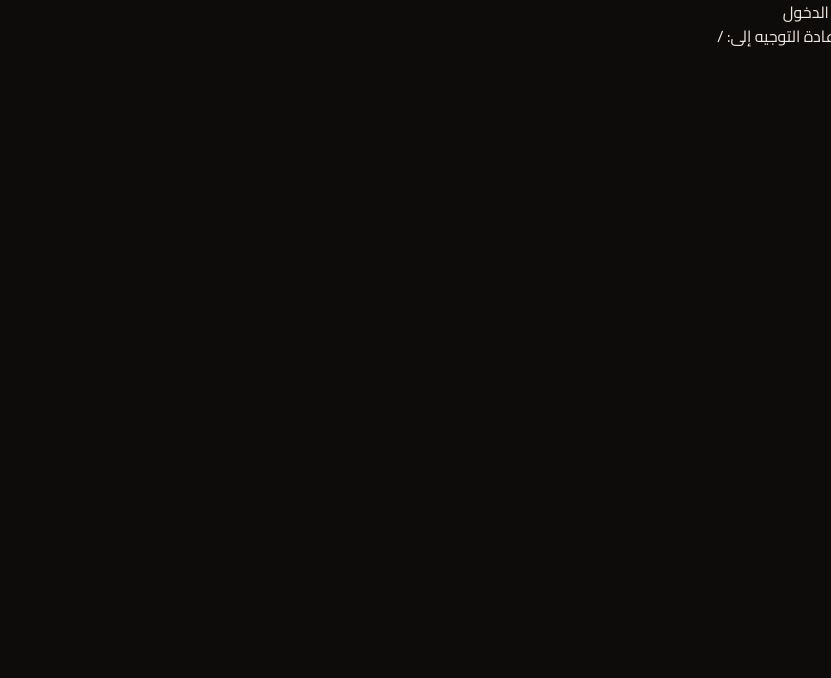
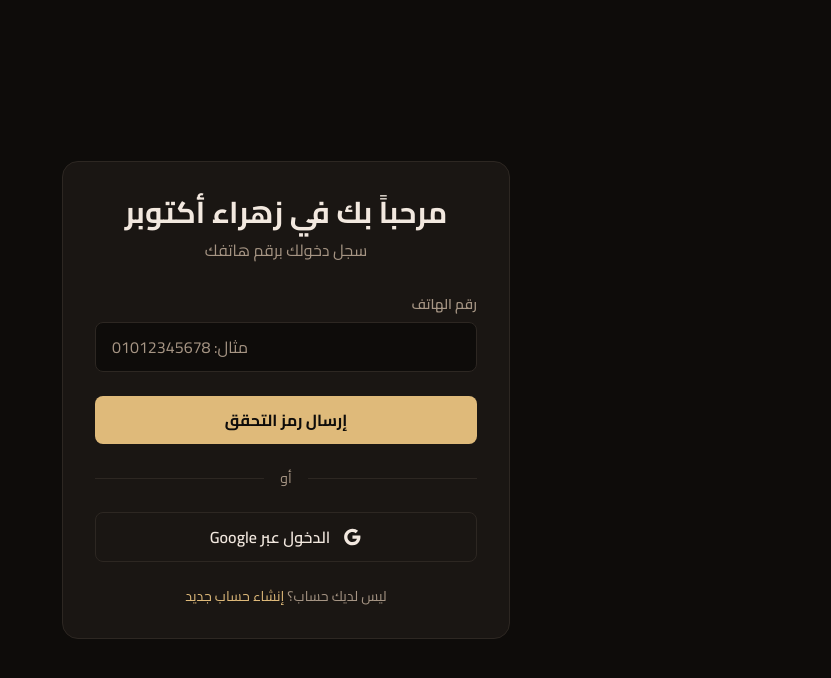
Before and after one commit to mahmoudaleabd/zahraa-platform, a Next.js app: page /auth/login in a window 1280 px wide. Shown: the top 678 px of the page, without its empty margins (449-1280 px from the left). Built offline with nearby package versions, Linux system fonts and the light colour scheme; no server answers.

Commit message:
LoginContent.tsx

```diff
--- a/app/auth/login/LoginContent.tsx
+++ b/app/auth/login/LoginContent.tsx
@@ -1,17 +1,177 @@
 'use client';
 
-import { Suspense } from 'react';
-import { useSearchParams } from 'next/navigation';
+import { Suspense, useState } from 'react';
+import { useSearchParams, useRouter } from 'next/navigation';
+import { supabase } from '@/lib/supabase/client';
 
 function LoginForm() {
   const searchParams = useSearchParams();
   const redirect = searchParams.get('redirect') || '/';
+  const router = useRouter();
+
+  const [phone, setPhone] = useState('');
+  const [otp, setOtp] = useState('');
+  const [step, setStep] = useState<'phone' | 'otp'>('phone');
+  const [loading, setLoading] = useState(false);
+  const [error, setError] = useState('');
+
+  const handleSendOTP = async (e: React.FormEvent) => {
+    e.preventDefault();
+    setLoading(true);
+    setError('');
+
+    const { error } = await supabase.auth.signInWithOtp({
+      phone: phone,
+    });
+
+    if (error) {
+      setError(error.message);
+      setLoading(false);
+    } else {
+      setStep('otp');
+      setLoading(false);
+    }
+  };
+
+  const handleVerifyOTP = async (e: React.FormEvent) => {
+    e.preventDefault();
+    setLoading(true);
+    setError('');
+
+    const { error } = await supabase.auth.verifyOtp({
+      phone: phone,
+      token: otp,
+      type: 'sms',
+    });
+
+    if (error) {
+      setError(error.message);
+      setLoading(false);
+    } else {
+      router.push(redirect);
+      setLoading(false);
+    }
+  };
+
+  const handleGoogleLogin = async () => {
+    setLoading(true);
+    const { error } = await supabase.auth.signInWithOAuth({
+      provider: 'google',
+      options: {
+        redirectTo: `${window.location.origin}/auth/callback`,
+      },
+    });
+
+    if (error) {
+      setError(error.message);
+      setLoading(false);
+    }
+  };
 
   return (
-    <div>
-      {/* محتوى صفحة تسجيل الدخول الحالي */}
-      <h1>تسجيل الدخول</h1>
-      <p>سيتم إعادة التوجيه إلى: {redirect}</p>
+    <div className="min-h-screen bg-[#0e0c0a] flex items-center justify-center p-4">
+      <div className="w-full max-w-md bg-[#1a1613] border border-[#2d2722] rounded-2xl p-8">
+        <h1 className="text-[#f2e8df] text-3xl font-bold text-center mb-2">
+          مرحباً بك في زهراء أكتوبر
+        </h1>
+        <p className="text-[#a69584] text-center mb-8">
+          {step === 'phone' ? 'سجل دخولك برقم هاتفك' : 'أدخل رمز التحقق المرسل إليك'}
+        </p>
+
+        {error && (
+          <div className="bg-[#e11d48]/10 border border-[#e11d48]/30 text-[#e11d48] p-3 rounded-lg mb-4 text-sm">
+            {error}
+          </div>
+        )}
+
+        {step === 'phone' ? (
+          <form onSubmit={handleSendOTP}>
+            <div className="mb-6">
+              <label className="block text-[#a69584] text-sm font-semibold mb-2">
+                رقم الهاتف
+              </label>
+              <input
+                type="tel"
+                value={phone}
+                onChange={(e) => setPhone(e.target.value)}
+                placeholder="مثال: 01012345678"
+                className="w-full bg-[#0e0c0a] border border-[#2d2722] rounded-lg px-4 py-3 text-[#f2e8df] placeholder-[#a69584] focus:border-[#dfba7a] focus:outline-none transition-colors"
+                required
+              />
+            </div>
+
+            <button
+              type="submit"
+              disabled={loading}
+              className="w-full bg-[#dfba7a] hover:bg-[#cda767] text-[#0e0c0a] font-bold py-3 rounded-lg transition-all disabled:opacity-50 disabled:cursor-not-allowed"
+            >
+              {loading ? 'جاري الإرسال...' : 'إرسال رمز التحقق'}
+            </button>
+          </form>
+        ) : (
+          <form onSubmit={handleVerifyOTP}>
+            <div className="mb-6">
+              <label className="block text-[#a69584] text-sm font-semibold mb-2">
+                رمز التحقق
+              </label>
+              <input
+                type="text"
+                value={otp}
+                onChange={(e) => setOtp(e.target.value)}
+                placeholder="أدخل الرمز المكون من 6 أرقام"
+                className="w-full bg-[#0e0c0a] border border-[#2d2722] rounded-lg px-4 py-3 text-[#f2e8df] placeholder-[#a69584] focus:border-[#dfba7a] focus:outline-none transition-colors"
+                required
+              />
+            </div>
+
+            <button
+              type="submit"
+              disabled={loading}
+              className="w-full bg-[#dfba7a] hover:bg-[#cda767] text-[#0e0c0a] font-bold py-3 rounded-lg transition-all disabled:opacity-50 disabled:cursor-not-allowed"
+            >
+              {loading ? 'جاري التحقق...' : 'تأكيد'}
+            </button>
+
+            <button
+              type="button"
+              onClick={() => setStep('phone')}
+              className="w-full mt-3 text-[#a69584] text-sm hover:text-[#dfba7a] transition-colors"
+            >
+              تغيير رقم الهاتف
+            </button>
+          </form>
+        )}
+
+        <div className="relative my-6">
+          <div className="absolute inset-0 flex items-center">
+            <div className="w-full border-t border-[#2d2722]"></div>
+          </div>
+          <div className="relative flex justify-center text-sm">
+            <span className="px-4 bg-[#1a1613] text-[#a69584]">أو</span>
+          </div>
+        </div>
+
+        <button
+          onClick={handleGoogleLogin}
+          disabled={loading}
+          className="w-full flex items-center justify-center gap-3 border border-[#2d2722] hover:border-[#dfba7a] text-[#f2e8df] font-semibold py-3 rounded-lg transition-all disabled:opacity-50"
+        >
+          <svg className="w-5 h-5" viewBox="0 0 24 24">
+            <path
+              fill="currentColor"
+              d="M12.545,10.239v3.821h5.445c-0.712,2.315-2.647,3.972-5.445,3.972c-3.332,0-6.033-2.701-6.033-6.032s2.701-6.032,6.033-6.032c1.498,0,2.866,0.549,3.921,1.453l2.814-2.814C17.503,2.988,15.139,2,12.545,2C7.021,2,2.543,6.477,2.543,12s4.478,10,10.002,10c8.396,0,10.249-7.85,9.426-11.748L12.545,10.239z"
+            />
+          </svg>
+          <span>الدخول عبر Google</span>
+        </button>
+
+        <div className="text-center mt-6 text-[#a69584] text-sm">
+          ليس لديك حساب؟{' '}
+          <a href="/auth/register" className="text-[#dfba7a] hover:underline">
+            إنشاء حساب جديد
+          </a>
+        </div>
+      </div>
     </div>
   );
 }
```
